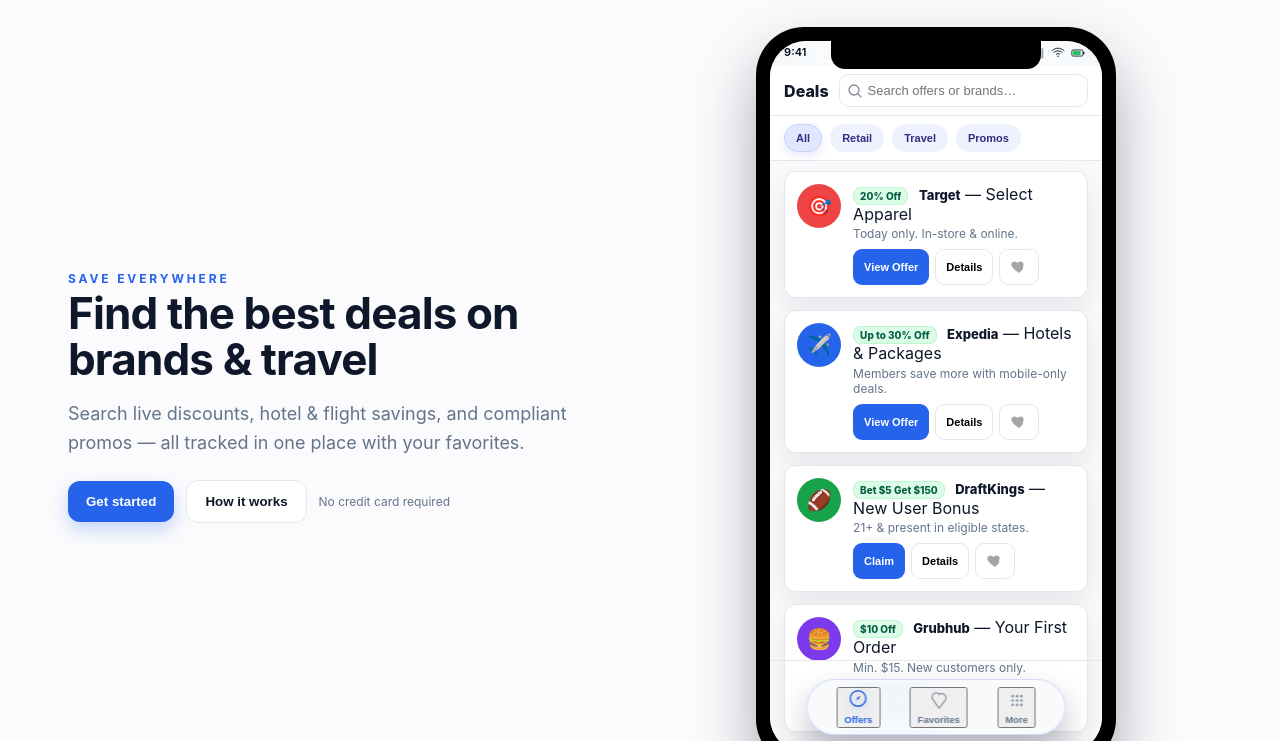
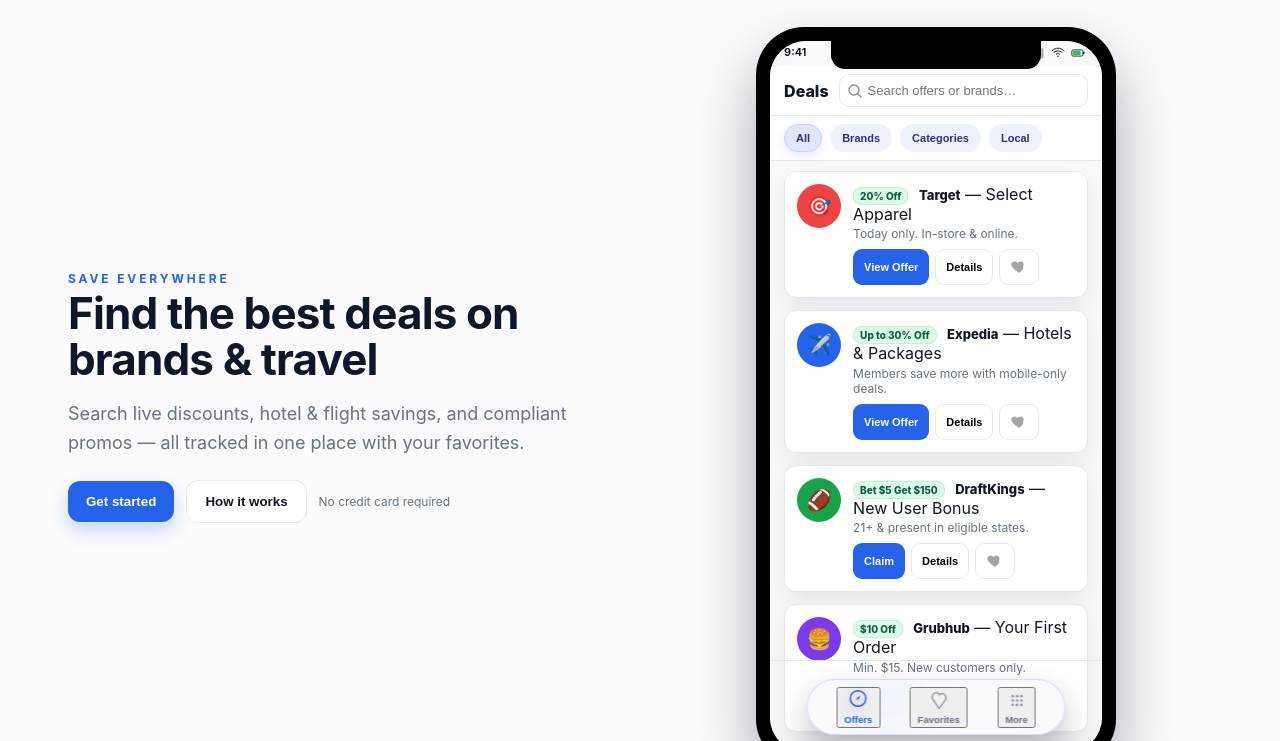
Before and after one commit to dnsgateway/000, a plain HTML site: page index.html in a window 1280 px wide. Shown: the part 43-784 px from the top of the page. Drawn offline with Linux system fonts and the light colour scheme.

Commit message:
Update index.html

```diff
--- a/index.html
+++ b/index.html
@@ -409,9 +409,9 @@
         <!-- Filters -->
         <div class="chips" role="tablist" aria-label="Categories">
           <button class="chip active" data-filter="all" role="tab" aria-selected="true">All</button>
-          <button class="chip" data-filter="retail" role="tab" aria-selected="false">Retail</button>
-          <button class="chip" data-filter="travel" role="tab" aria-selected="false">Travel</button>
-          <button class="chip" data-filter="betting" role="tab" aria-selected="false">Promos</button>
+          <button class="chip" data-filter="retail" role="tab" aria-selected="false">Brands</button>
+          <button class="chip" data-filter="travel" role="tab" aria-selected="false">Categories</button>
+          <button class="chip" data-filter="betting" role="tab" aria-selected="false">Local</button>
         </div>
 
         <!-- Dynamic list -->
```
